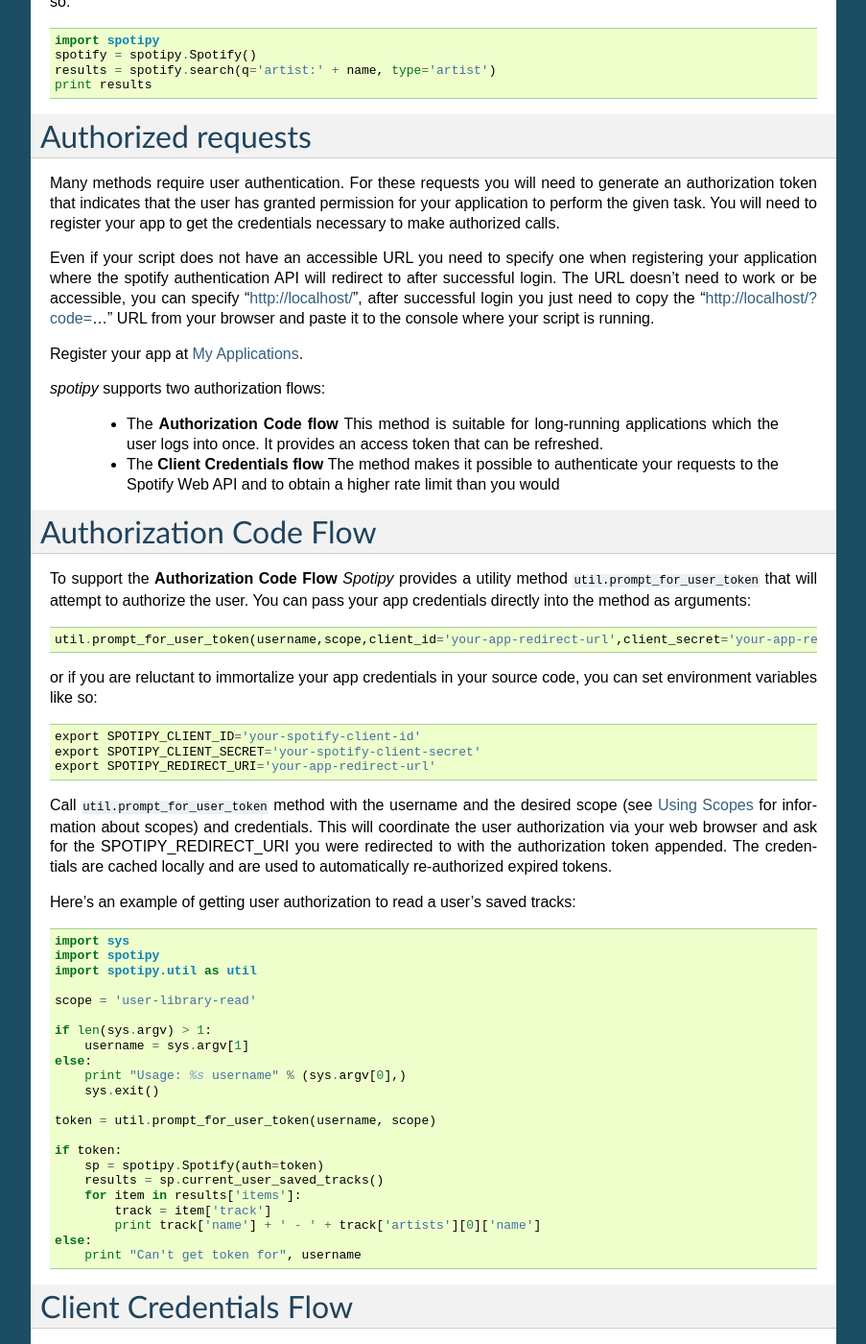
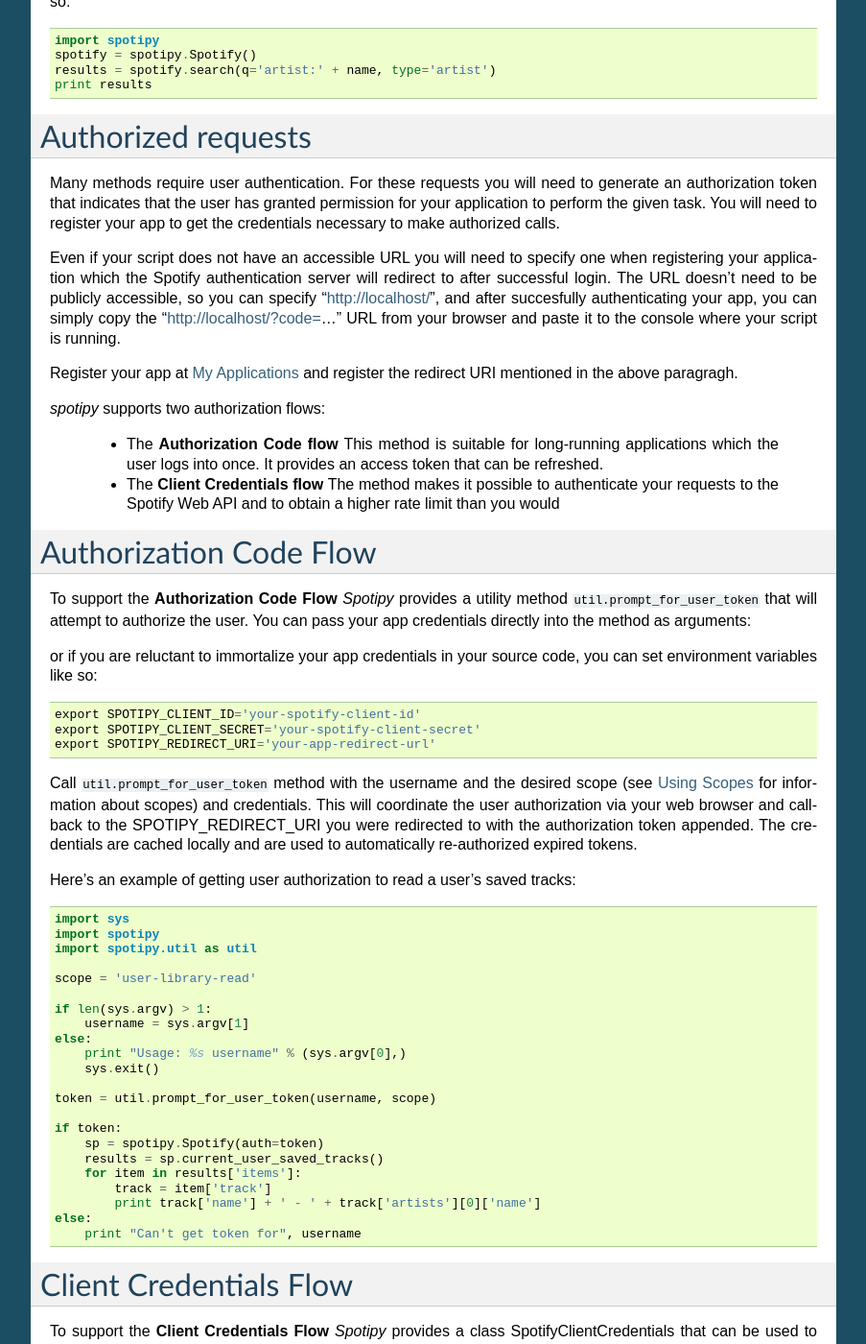
Before and after one commit to spotipy-dev/spotipy, a Sphinx documentation site: the page built from docs/index.rst, in a window 1280 px wide and 1400 px high, scrolled down 1815 px. Shown: the whole window at 96% size, without its empty margins (198-1101 px from the left). Built offline with Sphinx 7.4.7, drawn with Linux system fonts in a browser that asks for light colours.

Commit message:
improve redirect wording and fix minor bugs

```diff
--- a/docs/index.rst
+++ b/docs/index.rst
@@ -99,16 +99,18 @@
 permission for your application to perform the given task.  You will need to
 register your app to get the credentials necessary to make authorized calls.
 
-Even if your script does not have an accessible URL you need to specify one
-when registering your application where the spotify authentication API will
-redirect to after successful login. The URL doesn't need to work or be
-accessible, you can specify "http://localhost/", after successful login you
-just need to copy the "http://localhost/?code=..." URL from your browser
-and paste it to the console where your script is running.
+Even if your script does not have an accessible URL you will need to specify one
+when registering your application which the Spotify authentication server will
+redirect to after successful login. The URL doesn't need to be publicly
+accessible, so you can specify "http://localhost/", and after succesfully
+authenticating your app, you can simply copy the
+"http://localhost/?code=..." URL from your browser and paste it to the
+console where your script is running.
 
 Register your app at
 `My Applications
-<https://developer.spotify.com/my-applications/#!/applications>`_.
+<https://developer.spotify.com/my-applications/#!/applications>`_ and register the
+redirect URI mentioned in the above paragragh.
 
 
 *spotipy* supports two authorization flows:
@@ -127,7 +129,6 @@
 utility method ``util.prompt_for_user_token`` that will attempt to authorize the
 user.  You can pass your app credentials directly into the method as arguments::
 
-    util.prompt_for_user_token(username,scope,client_id='your-app-redirect-url',client_secret='your-app-redirect-url',redirect_uri='your-app-redirect-url')
 
 or if you are reluctant to immortalize your app credentials in your source code,
 you can set environment variables like so::
@@ -140,7 +141,7 @@
 desired scope (see `Using
 Scopes <https://developer.spotify.com/web-api/using-scopes/>`_ for information
 about scopes) and credentials. This will coordinate the user authorization via
-your web browser and ask for the SPOTIPY_REDIRECT_URI you were redirected to
+your web browser and callback to the SPOTIPY_REDIRECT_URI you were redirected to
 with the authorization token appended. The credentials are cached locally and
 are used to automatically re-authorized expired tokens.
 
```
